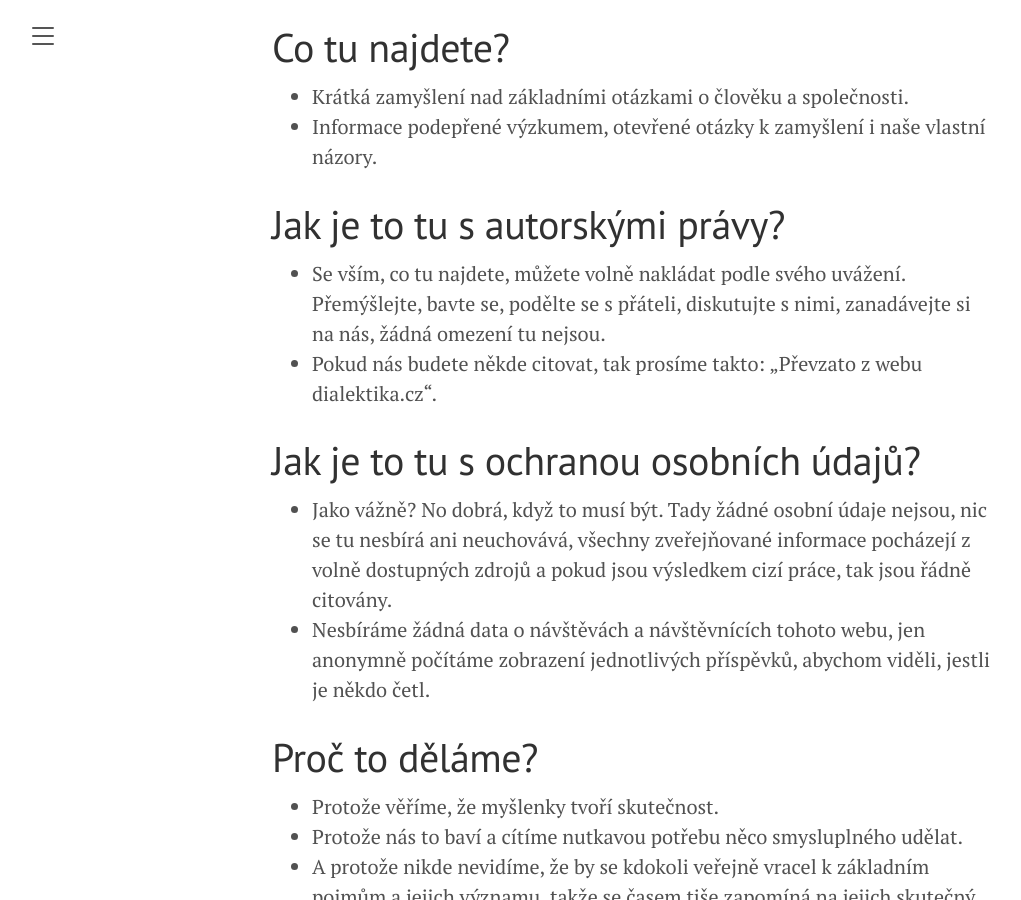
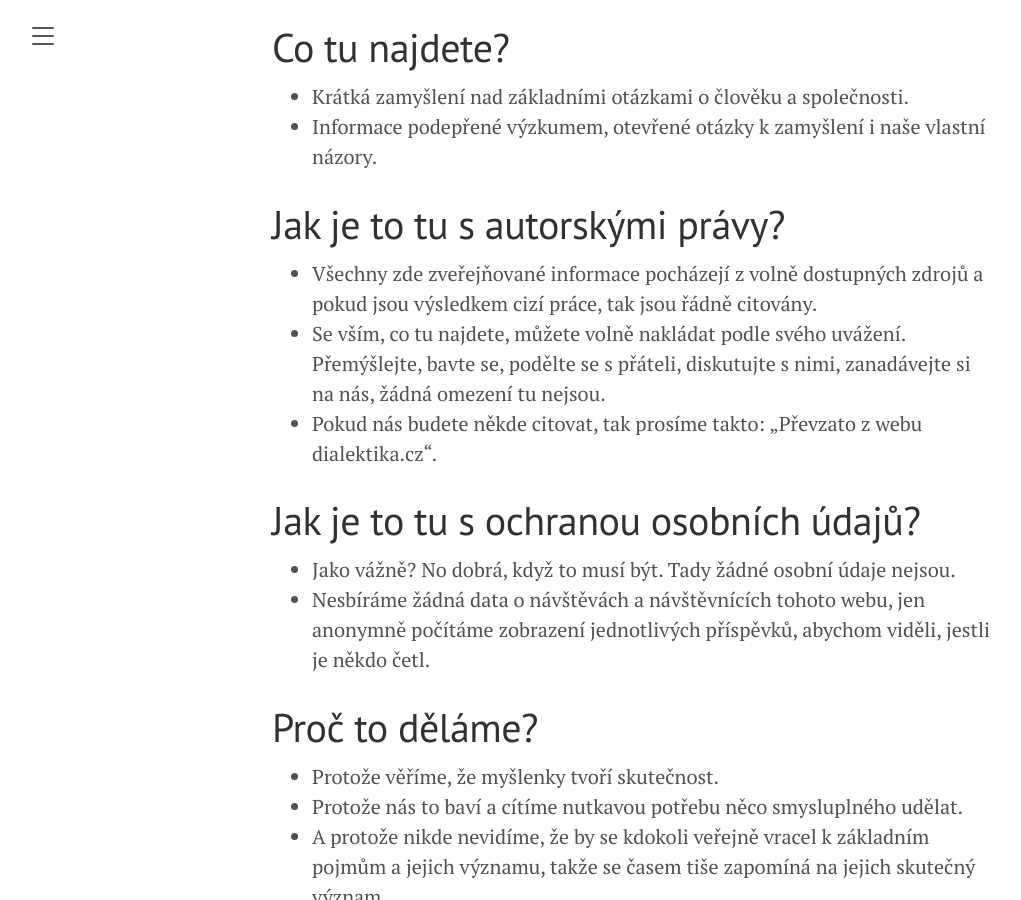
Before and after one commit to janbkrejci/dialektika, a Jekyll site: the page built from about.md, in a window 1280 px wide and 900 px high, scrolled down 800 px. Shown: the whole window, without its empty margins (8-1029 px from the left). Built offline with Jekyll 4.4.1, drawn with Linux system fonts in a browser that asks for light colours.

Commit message:
Update about.md

```diff
--- a/about.md
+++ b/about.md
@@ -22,12 +22,13 @@ title: O nás
 
 # Jak je to tu s autorskými právy?
 
+- Všechny zde zveřejňované informace pocházejí z volně dostupných zdrojů a pokud jsou výsledkem cizí práce, tak jsou řádně citovány.
 - Se vším, co tu najdete, můžete volně nakládat podle svého uvážení. Přemýšlejte, bavte se, podělte se s přáteli, diskutujte s nimi, zanadávejte si na nás, žádná omezení tu nejsou.
 - Pokud nás budete někde citovat, tak prosíme takto: „Převzato z webu dialektika.cz“.
 
 # Jak je to tu s ochranou osobních údajů?
 
-- Jako vážně? No dobrá, když to musí být. Tady žádné osobní údaje nejsou, nic se tu nesbírá ani neuchovává, všechny zveřejňované informace pocházejí z volně dostupných zdrojů a pokud jsou výsledkem cizí práce, tak jsou řádně citovány.
+- Jako vážně? No dobrá, když to musí být. Tady žádné osobní údaje nejsou.
 - Nesbíráme žádná data o návštěvách a návštěvnících tohoto webu, jen anonymně počítáme zobrazení jednotlivých příspěvků, abychom viděli, jestli je někdo četl.
 
 # Proč to děláme?
```
